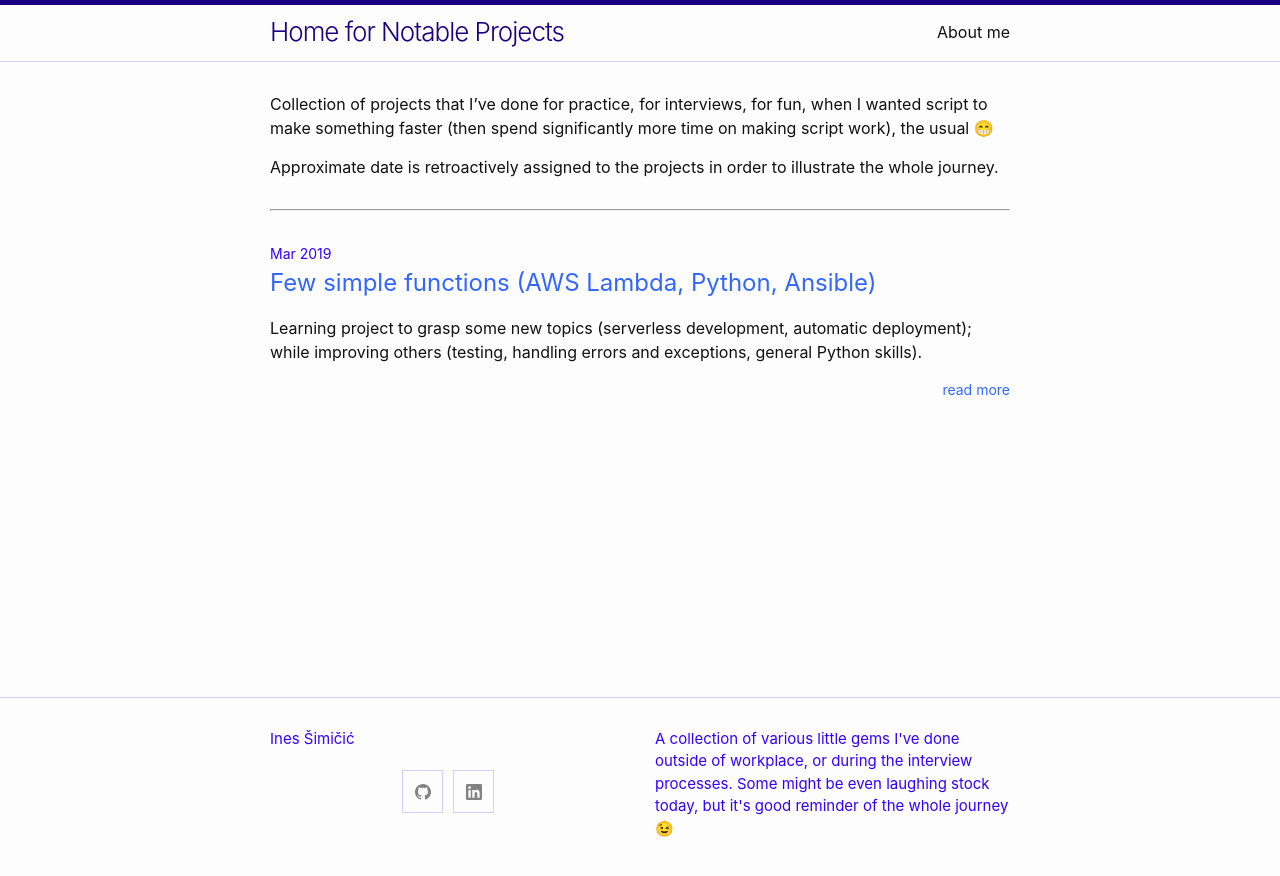
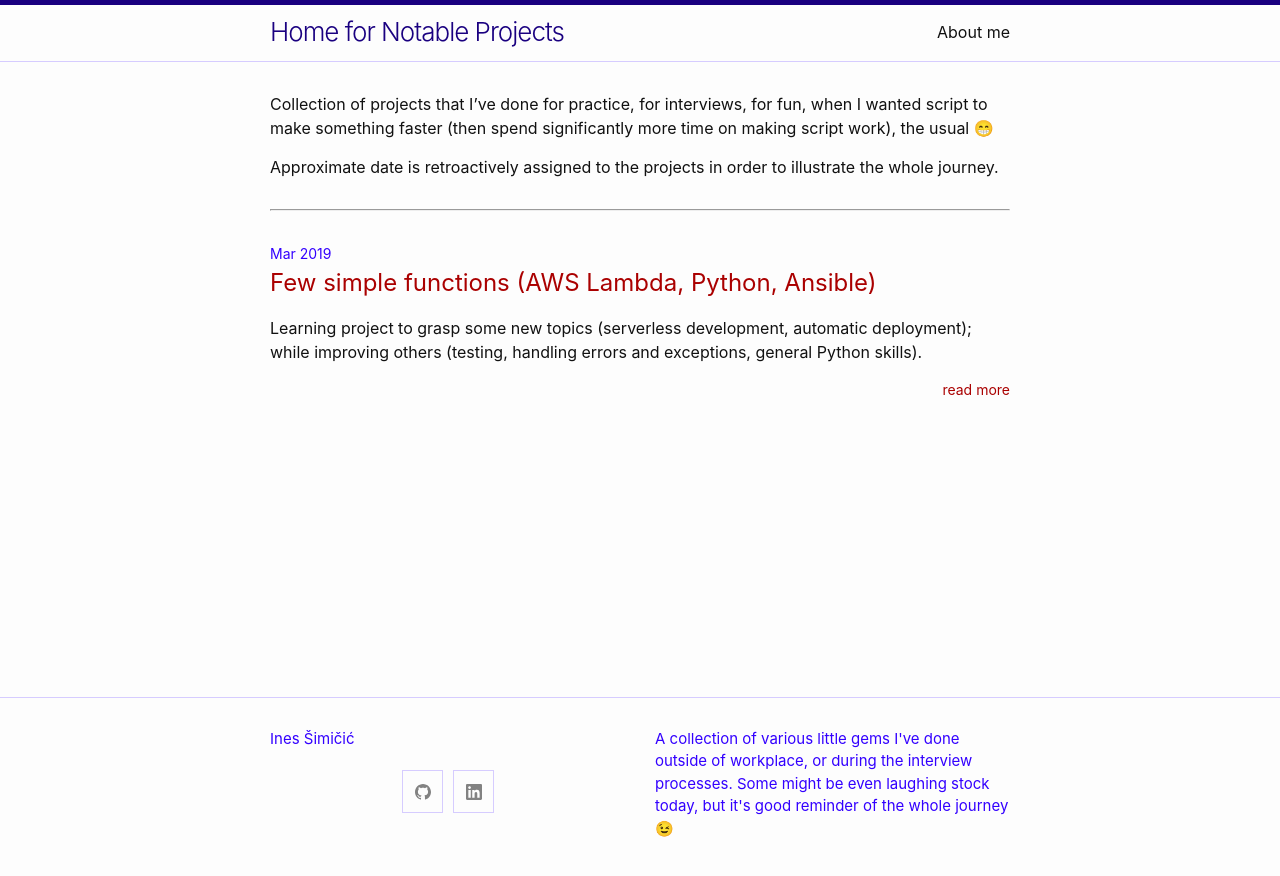
Before and after one commit to inesucrvenom/inesucrvenom.github.io, a Jekyll site: the page built from index.md, in a window 1280 px wide. Shown: the top 876 px of the page. Built offline with Jekyll 4.4.1, drawn with Linux system fonts in a browser that asks for light colours; emoji names are drawn with the system emoji font; the list of posts is cut into pages by our own code.

Commit message:
change colors

```diff
--- a/_sass/minima/skins/mine.scss
+++ b/_sass/minima/skins/mine.scss
@@ -10,7 +10,7 @@ $text-color:            #111111 !default;
 $background-color:      #fdfdfd !default;
 $code-background-color: #eeeeff !default;
 
-$link-base-color:       #3366FF !default;
+$link-base-color:       #AA0000 !default;
 $link-visited-color:    darken($link-base-color, 15%) !default;
 $link-hover-color:      $text-color !default;
 
```
